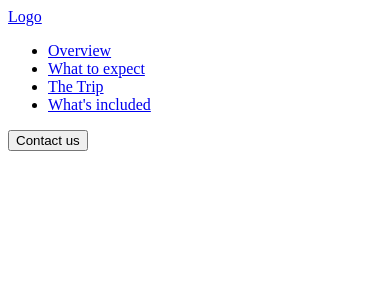
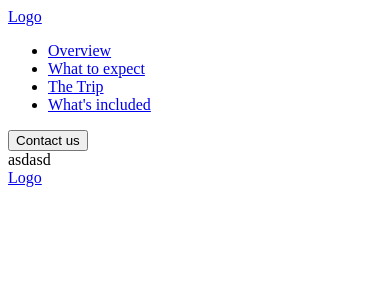
Before and after one commit to ManosGra/trip_landing_page, a PHP site: page /header/header.php in a window 390 px wide. Shown: the top 300 px of the page. Run offline with PHP 8.4, Linux system fonts and the light colour scheme.

Commit message:
update header

```diff
--- a/header/header.php
+++ b/header/header.php
@@ -14,15 +14,18 @@
                             class="text-decoration-none text-white">Overview</a>
                     </li>
 
-                    <li class="p-0 list-unstyled item-list"><a href="/#expect" class="text-decoration-none text-white">What to
+                    <li class="p-0 list-unstyled item-list"><a href="/#expect"
+                            class="text-decoration-none text-white">What to
                             expect</a>
                     </li>
 
-                    <li class="p-0 m-0 list-unstyled item-list"><a href="/#tour" class="text-decoration-none text-white">The
+                    <li class="p-0 m-0 list-unstyled item-list"><a href="/#tour"
+                            class="text-decoration-none text-white">The
                             Trip</a>
                     </li>
 
-                    <li class="p-0  list-unstyled item-list"><a href="/#included" class="text-decoration-none text-white">What's
+                    <li class="p-0  list-unstyled item-list"><a href="/#included"
+                            class="text-decoration-none text-white">What's
                             included</a>
                     </li>
                 </ul>
@@ -31,7 +34,23 @@
             <div class="col-2 text-end col-md-2">
                 <button id="openModal" class="text-decoration-none button">Contact
                     us</button>
-
             </div>
         </div>
 </header>
+
+<div class="responsive-header">
+    <div class="container-lg">
+        <div class="d-flex flex-row justify-content-center align-items-center">
+            <div class="col-6">
+                <div class="hamburger">
+                    asdasd
+                </div>
+            </div>
+            <div class="col-6 text-center">
+                <div class="logo">
+                    <a href="#" class="m-0 text-decoration-none text-white">Logo</a>
+                </div>
+            </div>
+        </div>
+    </div>
+</div>
--- a/hero/hero.scss
+++ b/hero/hero.scss
@@ -16,7 +16,7 @@
     }
 
     .hero-content h1{
-        font-size: 80px!important;
+        font-size: 91px!important;
     }
 
     &.hero::before {
```
Also changed, not shown: header/header.scss (+14 -1 lines).
